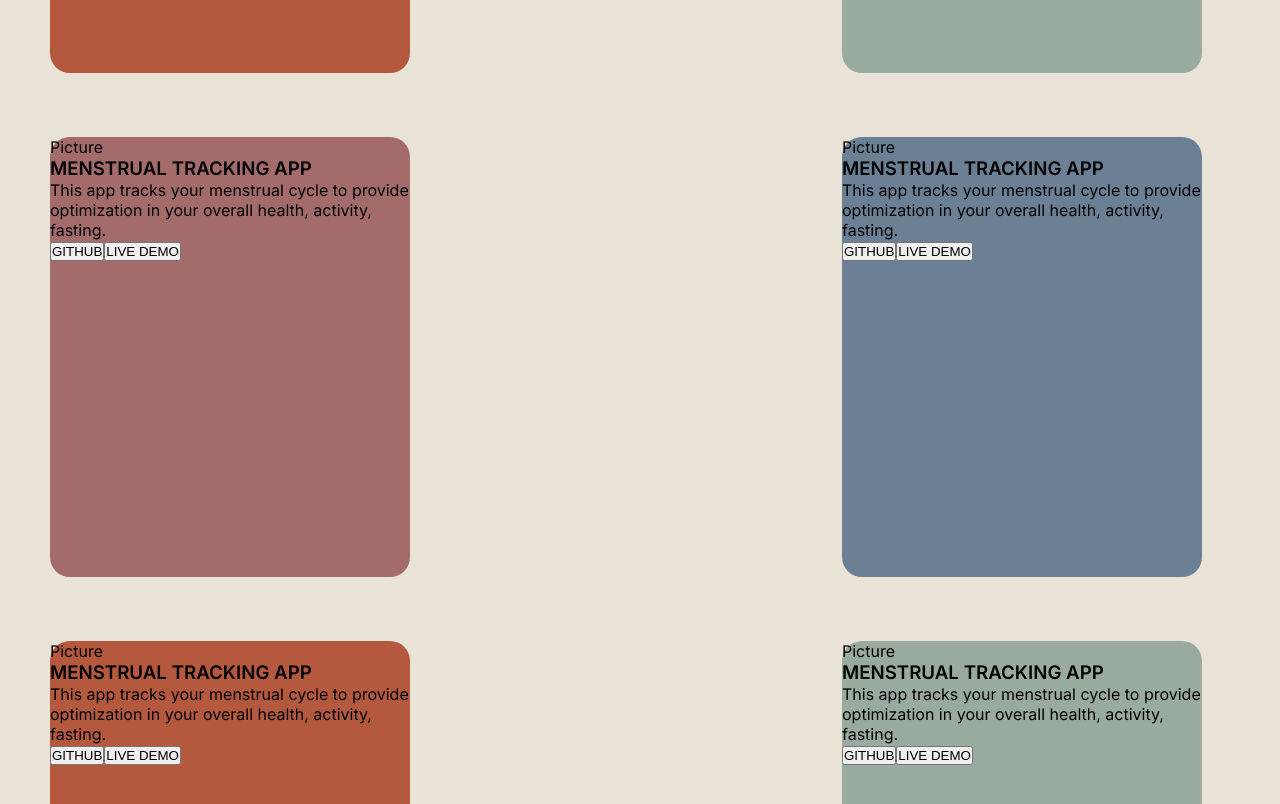
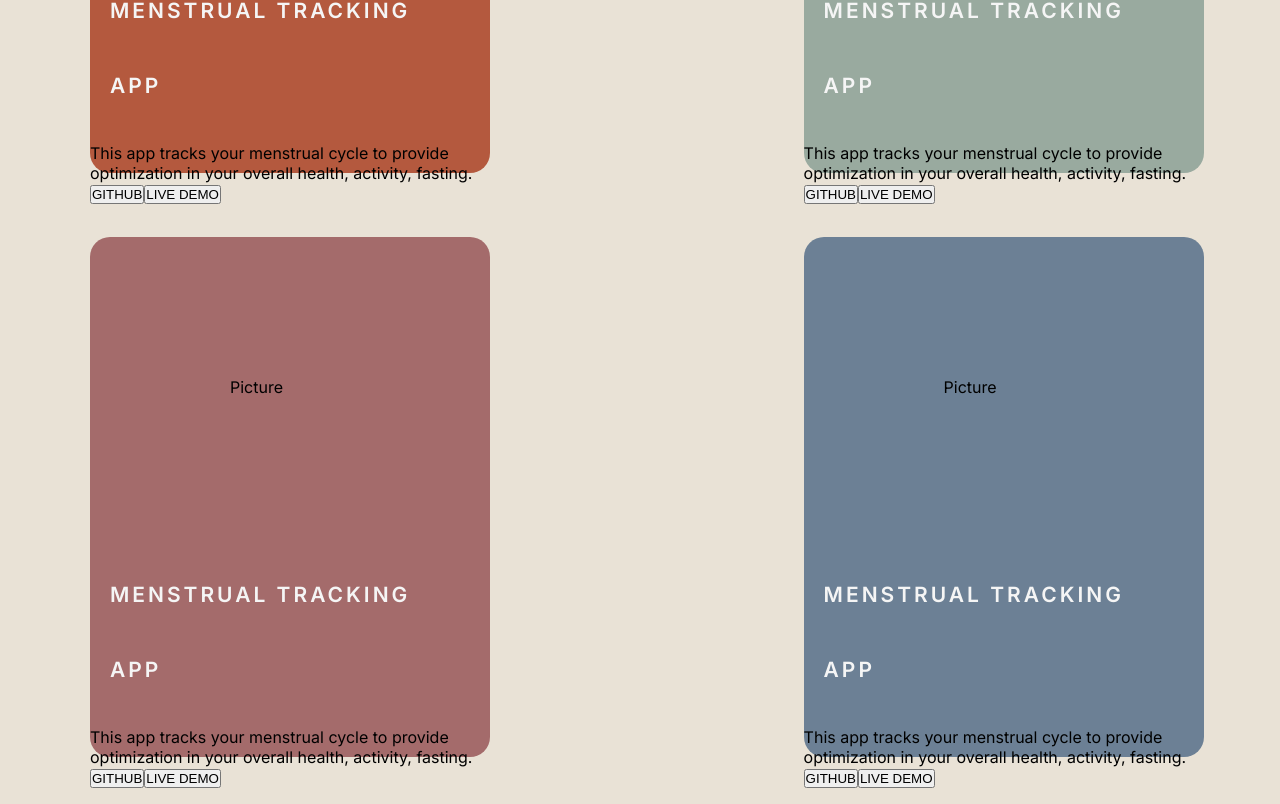
Before and after one commit to sallydough/sally-do-portfolio, a React (Vite) app: page / in a window 1280 px wide. Shown: the part 1536-2340 px from the top of the page. Built offline with nearby package versions, Linux system fonts and the light colour scheme; a web font is replaced by a local one.

Commit message:
changed profile pic position

```diff
--- a/src/components/About/about.css
+++ b/src/components/About/about.css
@@ -82,9 +82,11 @@ margin-block-end: 0em;
 .about-picture {
   background-image: url("./sally-do-profile.jpg");
   background-size: 43rem;
-  background-position: center bottom;;
+  background-position: center top;;
   background-repeat: no-repeat;
-  height: 91vh;
+  height: 900vh;
   width: 40vw;
   position: relative;
+  top: -30%;
+  z-index: -20;
 }
--- a/src/components/Nav/nav.css
+++ b/src/components/Nav/nav.css
@@ -14,6 +14,7 @@
   background-color: #E9E2D6;
   color: rgb(52, 52, 52);
   border-bottom: 3px solid rgb(106, 106, 106);
+  z-index: 2;
 
 }
 
@@ -40,6 +41,7 @@
   justify-content: space-between;
   width: 17vw;
   font-size: 0.7rem;
+  z-index: ;
 }
 
 .dash-nav {
--- a/src/components/Projects/Projects.jsx
+++ b/src/components/Projects/Projects.jsx
@@ -9,7 +9,7 @@ const Projects = () => {
     <main className="project-card-container">
       <article className="project-card card1">
         <figure className="project-pic">Picture</figure>
-        <h1>MENSTRUAL TRACKING APP</h1>
+        <h1 className='project-name'>MENSTRUAL TRACKING APP</h1>
         <p>This app tracks your menstrual cycle to provide optimization in your overall health, activity, fasting.</p>
         <div className="github-demo">
           <button>GITHUB</button>
@@ -18,7 +18,7 @@ const Projects = () => {
       </article>
       <article className="project-card card2">
         <figure className="project-pic">Picture</figure>
-        <h1>MENSTRUAL TRACKING APP</h1>
+        <h1 className='project-name'>MENSTRUAL TRACKING APP</h1>
         <p>This app tracks your menstrual cycle to provide optimization in your overall health, activity, fasting.</p>
         <div className="github-demo">
           <button>GITHUB</button>
@@ -27,7 +27,7 @@ const Projects = () => {
       </article>
       <article className="project-card card3">
         <figure className="project-pic">Picture</figure>
-        <h1>MENSTRUAL TRACKING APP</h1>
+        <h1 className='project-name'>MENSTRUAL TRACKING APP</h1>
         <p>This app tracks your menstrual cycle to provide optimization in your overall health, activity, fasting.</p>
         <div className="github-demo">
           <button>GITHUB</button>
@@ -36,7 +36,7 @@ const Projects = () => {
       </article>
       <article className="project-card card4">
         <figure className="project-pic">Picture</figure>
-        <h1>MENSTRUAL TRACKING APP</h1>
+        <h1 className='project-name'>MENSTRUAL TRACKING APP</h1>
         <p>This app tracks your menstrual cycle to provide optimization in your overall health, activity, fasting.</p>
         <div className="github-demo">
           <button>GITHUB</button>
@@ -45,7 +45,7 @@ const Projects = () => {
       </article>
       <article className="project-card card5">
         <figure className="project-pic">Picture</figure>
-        <h1>MENSTRUAL TRACKING APP</h1>
+        <h1 className='project-name'>MENSTRUAL TRACKING APP</h1>
         <p>This app tracks your menstrual cycle to provide optimization in your overall health, activity, fasting.</p>
         <div className="github-demo">
           <button>GITHUB</button>
@@ -54,7 +54,7 @@ const Projects = () => {
       </article>
       <article className="project-card card6">
         <figure className="project-pic">Picture</figure>
-        <h1>MENSTRUAL TRACKING APP</h1>
+        <h1 className='project-name'>MENSTRUAL TRACKING APP</h1>
         <p>This app tracks your menstrual cycle to provide optimization in your overall health, activity, fasting.</p>
         <div className="github-demo">
           <button>GITHUB</button>
--- a/src/components/Projects/projects.css
+++ b/src/components/Projects/projects.css
@@ -2,7 +2,7 @@
   box-sizing: border-box;
   display: flex;
   flex-direction: column;
-  margin: 70px 50px;
+  margin: 90px 90px;
 
 }
 
@@ -25,12 +25,12 @@ flex-wrap: wrap;
 gap: 4rem;
 justify-content: space-between;
 padding: 60px 0;
-width: 90vw;
+width: 87vw;
 }
 
 .project-card {
-  width: 45vh;
-  height: 55vh;
+  width: 50vh;
+  height: 65vh;
   background-color: azure;
   border-radius: 20px;
 }
@@ -49,3 +49,18 @@ width: 90vw;
 .card4 {
   background-color: #6C8095;
 }
+
+.project-pic {
+  padding: 140px;
+}
+
+.project-name {
+    font-size: 21px;
+    width: 25vw;
+    margin: 20px;;
+    line-height: 75px;
+    letter-spacing: 3px;
+    color: whitesmoke;
+    font-family: "Inter";
+    font-weight: 600;
+}
```
